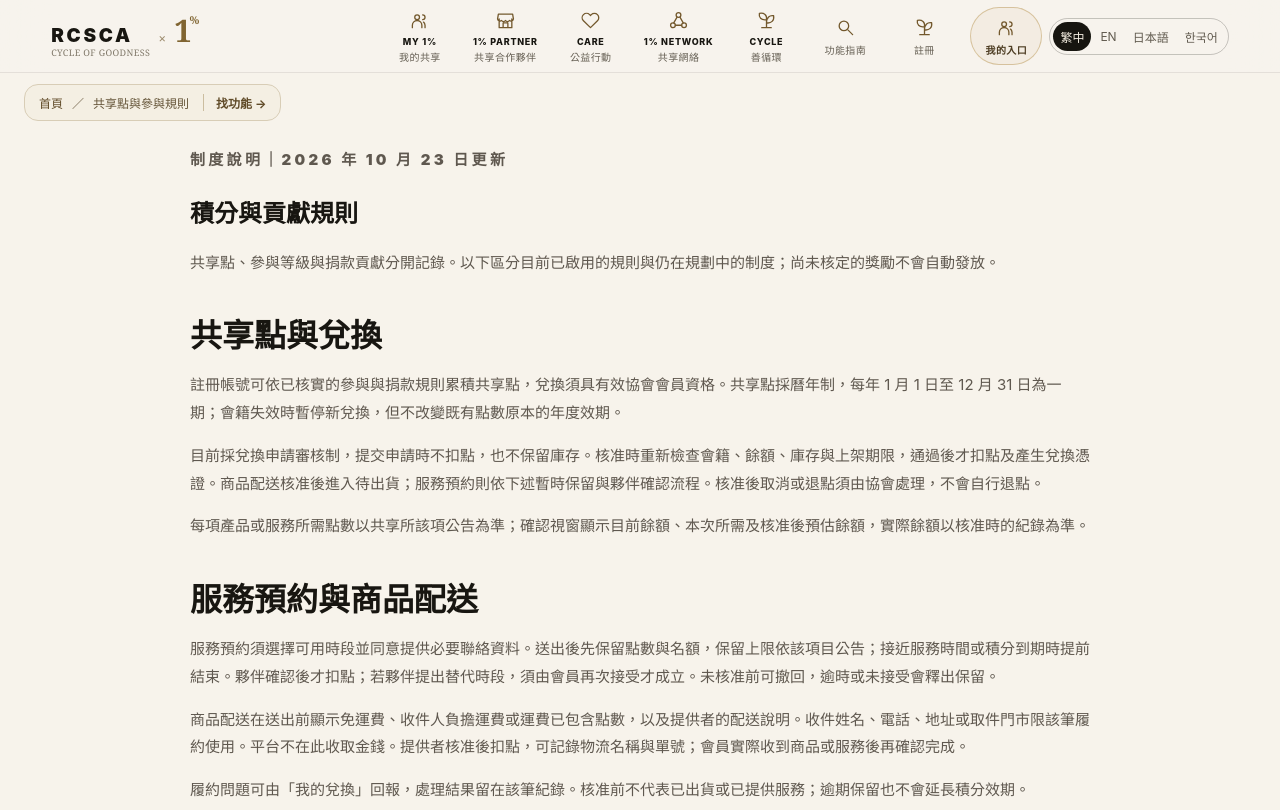
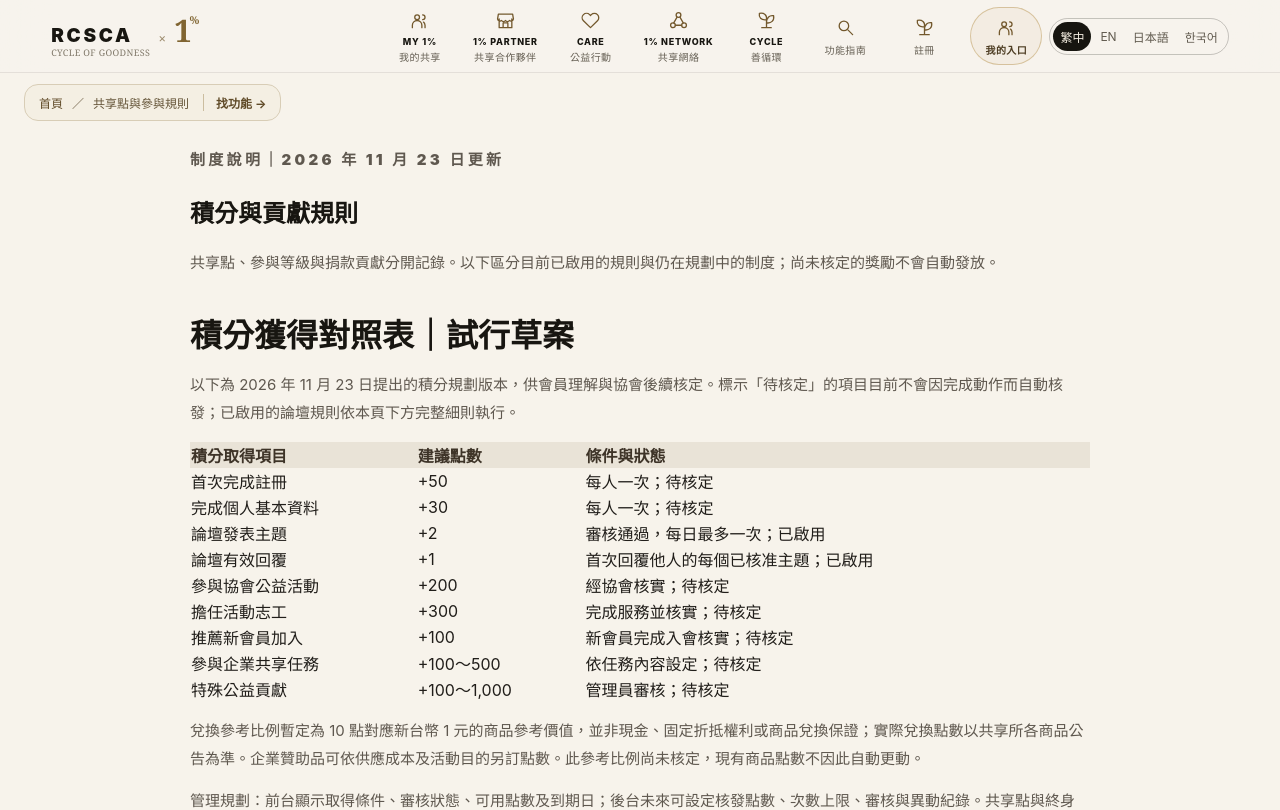
Before and after one commit to RCSCA-Taiwan/rcsca-v2, a Next.js app: page /sharing-rules in a window 1280 px wide. Shown: the top 810 px of the page. Built offline with nearby package versions, Linux system fonts and the light colour scheme; no server answers.

Commit message:
docs(points): add proposed RCSCA points earning comparison table with clear activation status

```diff
--- a/app/sharing-rules/page.tsx
+++ b/app/sharing-rules/page.tsx
@@ -3,9 +3,30 @@ import SiteHeader from '../SiteHeader';
 export default function SharingRules() {
   return <main className="institutionPage" lang="zh-Hant"><SiteHeader />
     <section className="portalSection"><div className="portalWrap legalCopy">
-      <p className="eyebrow">制度說明｜2026 年 10 月 23 日更新</p>
+      <p className="eyebrow">制度說明｜2026 年 11 月 23 日更新</p>
       <h1>積分與貢獻規則</h1>
       <p>共享點、參與等級與捐款貢獻分開記錄。以下區分目前已啟用的規則與仍在規劃中的制度；尚未核定的獎勵不會自動發放。</p>
+      <h2>積分獲得對照表｜試行草案</h2>
+      <p>以下為 2026 年 11 月 23 日提出的積分規劃版本，供會員理解與協會後續核定。標示「待核定」的項目目前不會因完成動作而自動核發；已啟用的論壇規則依本頁下方完整細則執行。</p>
+      <div style={{overflowX:'auto'}}>
+        <table style={{width:'100%',borderCollapse:'collapse',textAlign:'left'}}>
+          <thead><tr><th scope="col">積分取得項目</th><th scope="col">建議點數</th><th scope="col">條件與狀態</th></tr></thead>
+          <tbody>
+            <tr><td>首次完成註冊</td><td>+50</td><td>每人一次；待核定</td></tr>
+            <tr><td>完成個人基本資料</td><td>+30</td><td>每人一次；待核定</td></tr>
+            <tr><td>論壇發表主題</td><td>+2</td><td>審核通過，每日最多一次；已啟用</td></tr>
+            <tr><td>論壇有效回覆</td><td>+1</td><td>首次回覆他人的每個已核准主題；已啟用</td></tr>
+            <tr><td>參與協會公益活動</td><td>+200</td><td>經協會核實；待核定</td></tr>
+            <tr><td>擔任活動志工</td><td>+300</td><td>完成服務並核實；待核定</td></tr>
+            <tr><td>推薦新會員加入</td><td>+100</td><td>新會員完成入會核實；待核定</td></tr>
+            <tr><td>參與企業共享任務</td><td>+100～500</td><td>依任務內容設定；待核定</td></tr>
+            <tr><td>特殊公益貢獻</td><td>+100～1,000</td><td>管理員審核；待核定</td></tr>
+          </tbody>
+        </table>
+      </div>
+      <p>兌換參考比例暫定為 10 點對應新台幣 1 元的商品參考價值，並非現金、固定折抵權利或商品兌換保證；實際兌換點數以共享所各商品公告為準。企業贊助品可依供應成本及活動目的另訂點數。此參考比例尚未核定，現有商品點數不因此自動更動。</p>
+      <p>管理規劃：前台顯示取得條件、審核狀態、可用點數及到期日；後台未來可設定核發點數、次數上限、審核與異動紀錄。共享點與終身 XP 分開計算，兌換不扣 XP。上述後台新增能力尚未視為已完成。</p>
+      <p>既有「已核實捐款每滿新台幣 1,000 元給 1 共享點」規則仍維持現況，是否調整為以公益參與為主的核發制度，須另行核定，不能以本草案取代既有規則。</p>
       <h2>共享點與兌換</h2>
       <p>註冊帳號可依已核實的參與與捐款規則累積共享點，兌換須具有效協會會員資格。共享點採曆年制，每年 1 月 1 日至 12 月 31 日為一期；會籍失效時暫停新兌換，但不改變既有點數原本的年度效期。</p>
       <p>目前採兌換申請審核制，提交申請時不扣點，也不保留庫存。核准時重新檢查會籍、餘額、庫存與上架期限，通過後才扣點及產生兌換憑證。商品配送核准後進入待出貨；服務預約則依下述暫時保留與夥伴確認流程。核准後取消或退點須由協會處理，不會自行退點。</p>
```
